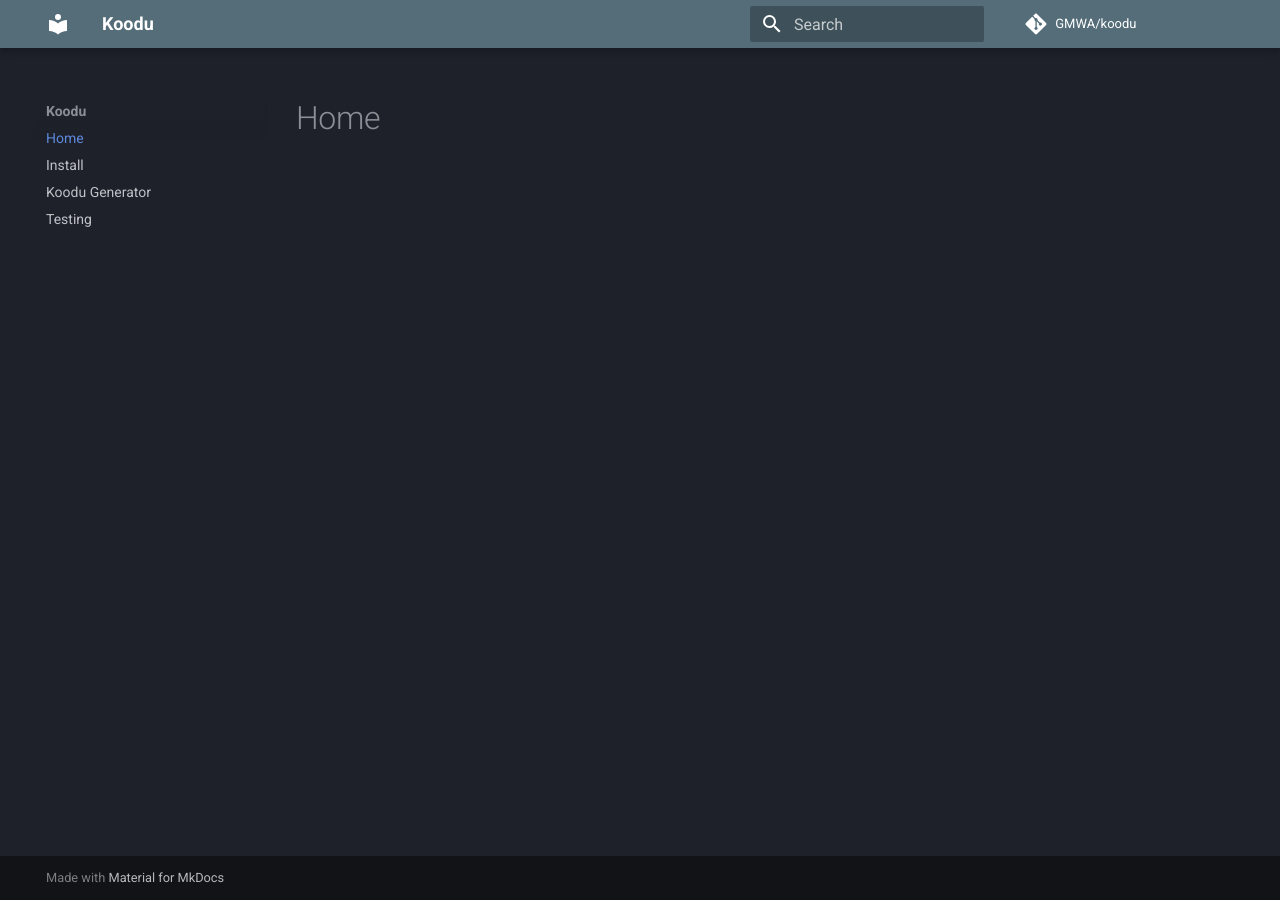
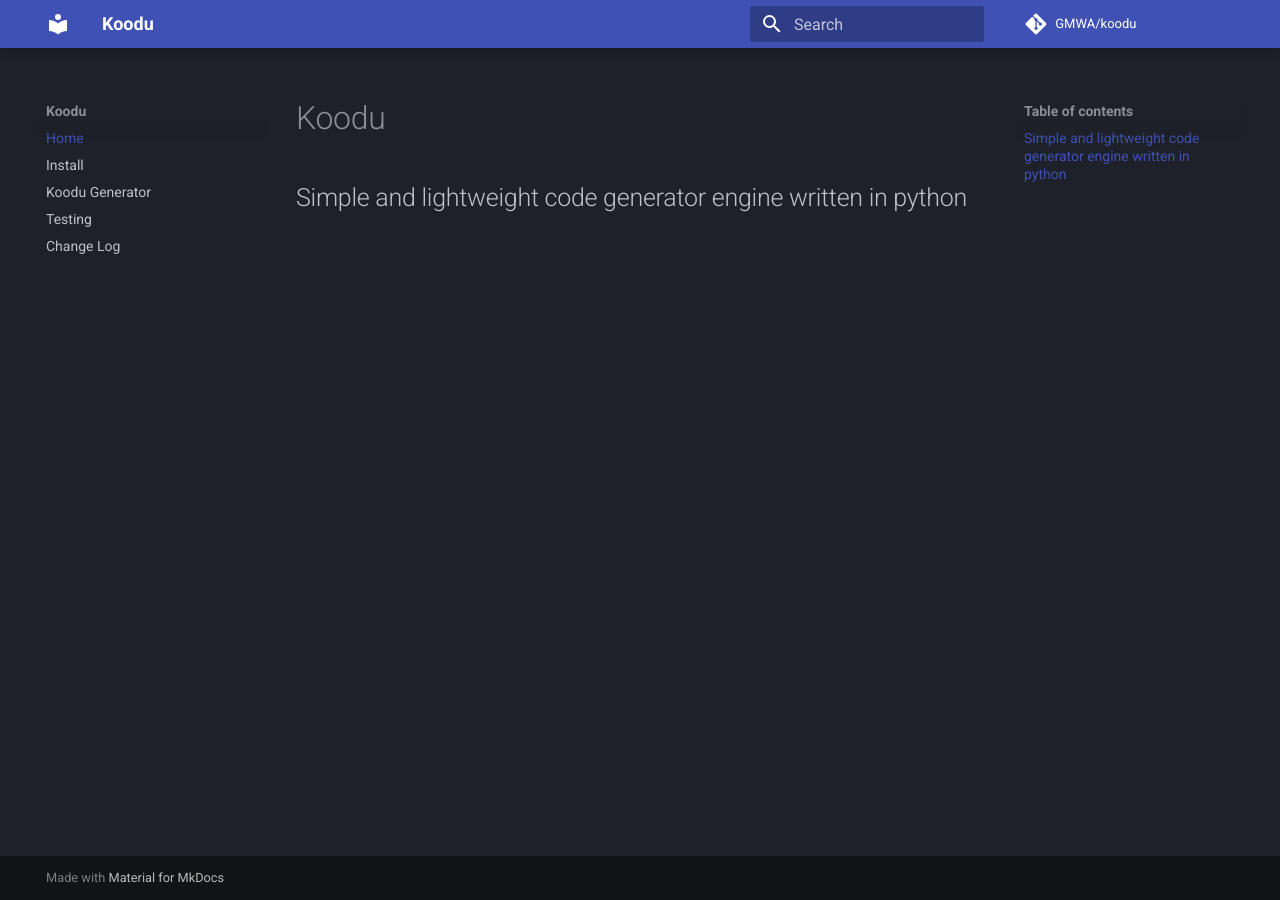
Before and after one commit to GMWA/koodu, an MkDocs documentation site: the page built from docs/index.md, in a window 1280 px wide. Built offline with MkDocs 1.6.1 and Material for MkDocs 9.7.7, drawn with Linux system fonts in a browser that asks for light colours; comment, search, counter and statistics services are not loaded.

```diff
--- a/docs/index.md
+++ b/docs/index.md
@@ -1,19 +1,3 @@
----
-layout: home
+# Koodu
 
-hero:
-  name: Koodu
-  text: Code Generator
-  tagline: Simple, powerful code generator,  wrapper around jinja2.
-  image:
-    src: assets/koodu.png
-    alt: Koodu
-  actions:
-    - theme: brand
-      text: Get Started
-      link: /guide/
-    - theme: alt
-      text: View on GitHub
-      link: https://github.com/GMWA/koodu
-
----
+## Simple and lightweight code generator engine written in python
--- a/mkdocs.yml
+++ b/mkdocs.yml
@@ -4,7 +4,11 @@ theme:
   name: material
   palette:
     scheme: slate
-    primary: blue grey
+    primary: custom
+
+extra_css:
+  - stylesheets/extra.css
+
 repo_name: GMWA/koodu
 repo_url: https://github.com/GMWA/koodu
 nav:
@@ -12,6 +16,7 @@ nav:
   - Install: install.md
   - Koodu Generator: generator.md
   - Testing: testing.md
+  - Change Log: CHANGELOG.md
 
 markdown_extensions:
   - pymdownx.highlight:
--- a/pyproject.toml
+++ b/pyproject.toml
@@ -22,6 +22,8 @@ black = "^23.3.0"
 mypy = "1.4.0"
 ruff = "^0.0.272"
 mkdocs = "^1.4.3"
+mkdocs-material = "^9.4.2"
+mkdocs-material-extensions = "^1.2"
 mkdocs-material = "^9.1.19"
 pytest = "^7.4.0"
 
```
Also changed, not shown: README.md (+1 -1 lines), docs/CHANGELOG.md (+3 -4 lines), docs/install.md (+7 -0 lines).
